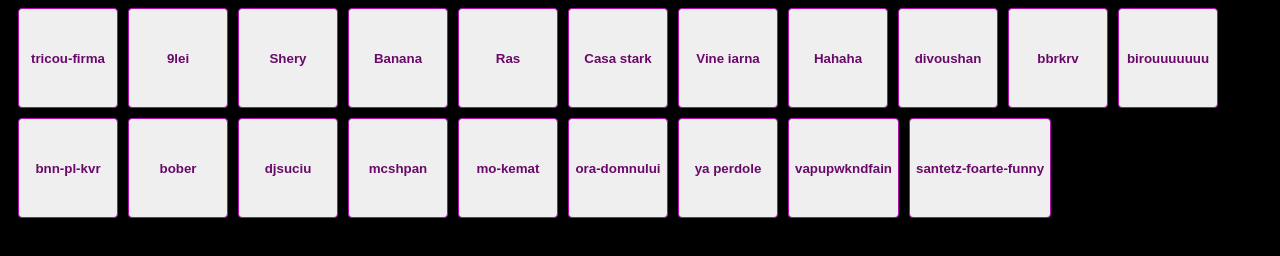
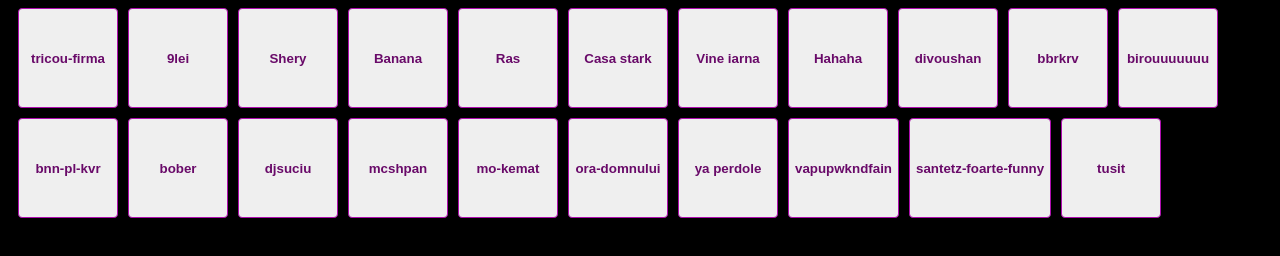
Before and after one commit to cbordei/soundboard-pubg, a website: page index.html in a window 1280 px wide. Drawn offline with Linux system fonts and the light colour scheme.

Commit message:
add sound

```diff
--- a/index.html
+++ b/index.html
@@ -28,6 +28,7 @@
     <audio id="ya perdole" src="sounds/ya perdole.m4a"></audio>
     <audio id="santetz-foarte-funny" src="sounds/santetz-foarte-funny.m4a"></audio>
     <audio id="vapupwkndfain" src="sounds/vapupwkndfain.m4a"></audio>
+    <audio id="tusit" src="sounds/tusit.m4a"></audio>
     <div class="container">
       <div class="center">
         <div id="buttons"></div>
@@ -54,7 +55,8 @@
         'ora-domnului',
         'ya perdole',
         'vapupwkndfain',
-        'santetz-foarte-funny'
+        'santetz-foarte-funny',
+        'tusit'
       ]
       sounds.forEach(sound => {
         const btn = document.createElement('button')
```
Also changed, not shown: 1 other file.
